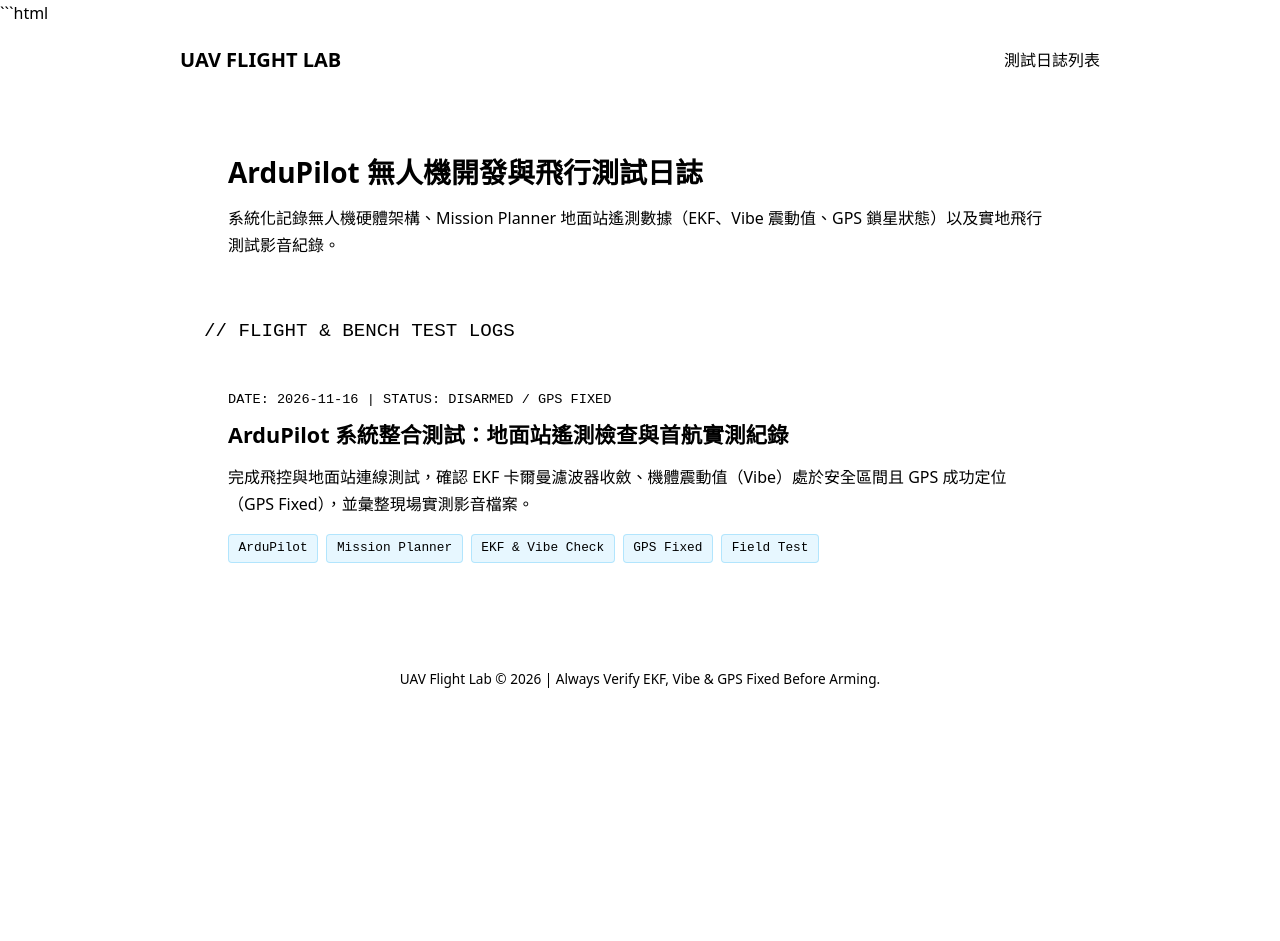
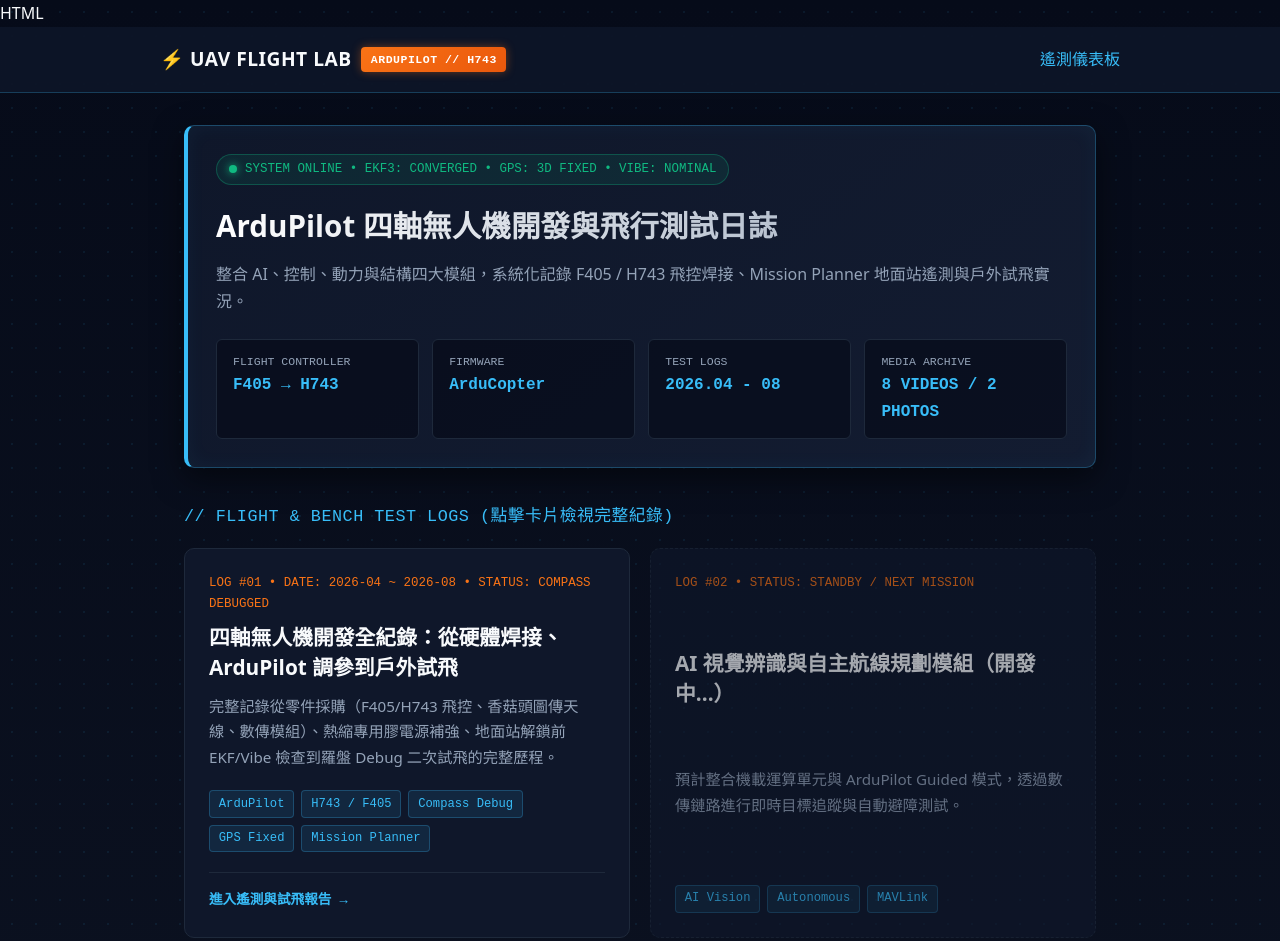
Before and after one commit to jasonfan710-art/fpv, a plain HTML site: page index.html in a window 1280 px wide. Shown: the top 941 px of the page. Before the commit the page ends 800 px from the top, so only its background shows below. Drawn offline with Linux system fonts and the light colour scheme; files that its build step writes are made by us from their sources.

Commit message:
Add files via upload

````diff
--- a/ccs/style.css
+++ b/ccs/style.css
@@ -1,12 +1,12 @@
-```css
 :root {
-    --bg-main: #0F172A;
-    --bg-card: #1E293B;
-    --border-color: #334155;
+    --bg-main: #060B19;
+    --bg-card: #0F172A;
+    --border-color: #1E293B;
     --text-primary: #F8FAFC;
     --text-secondary: #94A3B8;
     --accent-orange: #F97316;
     --accent-blue: #38BDF8;
+    --accent-green: #10B981;
 }
 
 * {
@@ -17,6 +17,8 @@
 
 body {
     background-color: var(--bg-main);
+    background-image: radial-gradient(rgba(56, 189, 248, 0.08) 1px, transparent 1px), linear-gradient(to bottom, #060B19, #0B1120);
+    background-size: 24px 24px, 100% 100%;
     color: var(--text-primary);
     font-family: system-ui, -apple-system, "Noto Sans TC", sans-serif;
     line-height: 1.7;
@@ -27,19 +29,19 @@ a {
     text-decoration: none;
 }
 
-    a:hover {
-        text-decoration: underline;
-    }
-
 /* Header */
 header {
-    background-color: var(--bg-card);
-    border-bottom: 1px solid var(--border-color);
+    background-color: rgba(15, 23, 42, 0.85);
+    backdrop-filter: blur(10px);
+    border-bottom: 1px solid rgba(56, 189, 248, 0.25);
     padding: 1rem 1.5rem;
+    position: sticky;
+    top: 0;
+    z-index: 100;
 }
 
 .nav-container {
-    max-width: 920px;
+    max-width: 960px;
     margin: 0 auto;
     display: flex;
     justify-content: space-between;
@@ -47,131 +49,219 @@ header {
 }
 
 .site-title {
-    font-size: 1.25rem;
-    font-weight: 700;
+    font-size: 1.2rem;
+    font-weight: 800;
+    letter-spacing: 0.5px;
     color: var(--text-primary);
     display: flex;
     align-items: center;
-    gap: 0.5rem;
+    gap: 0.6rem;
 }
 
 .badge {
-    background-color: var(--accent-orange);
+    background: linear-gradient(135deg, #F97316, #EA580C);
     color: #fff;
-    font-size: 0.75rem;
+    font-size: 0.72rem;
     font-family: monospace;
-    padding: 0.15rem 0.5rem;
+    padding: 0.2rem 0.6rem;
     border-radius: 4px;
+    box-shadow: 0 0 10px rgba(249, 115, 22, 0.4);
 }
 
 /* Main */
 main {
-    max-width: 920px;
+    max-width: 960px;
     margin: 2rem auto;
     padding: 0 1.5rem;
 }
 
+/* Hero Telemetry HUD */
 .hero {
-    background-color: var(--bg-card);
-    border: 1px solid var(--border-color);
-    border-left: 4px solid var(--accent-orange);
-    border-radius: 8px;
-    padding: 1.5rem;
-    margin-bottom: 2rem;
+    background: linear-gradient(145deg, #0F172A, #131C31);
+    border: 1px solid rgba(56, 189, 248, 0.3);
+    border-left: 4px solid var(--accent-blue);
+    border-radius: 10px;
+    padding: 1.75rem;
+    margin-bottom: 2.2rem;
+    box-shadow: 0 10px 30px rgba(0, 0, 0, 0.5), inset 0 0 20px rgba(56, 189, 248, 0.05);
+}
+
+.telemetry-bar {
+    font-family: monospace;
+    font-size: 0.78rem;
+    color: var(--accent-green);
+    background-color: rgba(16, 185, 129, 0.1);
+    border: 1px solid rgba(16, 185, 129, 0.3);
+    display: inline-flex;
+    align-items: center;
+    gap: 0.5rem;
+    padding: 0.25rem 0.75rem;
+    border-radius: 999px;
+    margin-bottom: 1rem;
+}
+
+.status-dot {
+    width: 8px;
+    height: 8px;
+    background-color: var(--accent-green);
+    border-radius: 50%;
+    box-shadow: 0 0 8px var(--accent-green);
 }
 
 .hero h1 {
-        font-size: 1.75rem;
-        margin-bottom: 0.5rem;
+    font-size: 1.85rem;
+    margin-bottom: 0.6rem;
+    background: linear-gradient(to right, #FFFFFF, #94A3B8);
+    -webkit-background-clip: text;
+    -webkit-text-fill-color: transparent;
 }
 
 .hero p {
     color: var(--text-secondary);
+    margin-bottom: 1.5rem;
+}
+
+.stats-row {
+    display: grid;
+    grid-template-columns: repeat(auto-fit, minmax(180px, 1fr));
+    gap: 0.85rem;
+}
+
+.stat-box {
+    background-color: rgba(6, 11, 25, 0.7);
+    border: 1px solid var(--border-color);
+    border-radius: 6px;
+    padding: 0.75rem 1rem;
+}
+
+.stat-label {
+    display: block;
+    font-family: monospace;
+    font-size: 0.72rem;
+    color: var(--text-secondary);
+}
+
+.stat-value {
+    font-family: monospace;
+    font-size: 1rem;
+    font-weight: 700;
+    color: var(--accent-blue);
 }
 
 /* Post Cards */
 .section-title {
-    font-size: 1.2rem;
+    font-size: 1.05rem;
     margin-bottom: 1rem;
     color: var(--accent-blue);
     font-family: monospace;
+    letter-spacing: 0.5px;
 }
 
 .card-grid {
     display: grid;
+    grid-template-columns: repeat(auto-fit, minmax(380px, 1fr));
     gap: 1.25rem;
 }
 
 .card {
     background-color: var(--bg-card);
     border: 1px solid var(--border-color);
-    border-radius: 8px;
+    border-radius: 10px;
     padding: 1.5rem;
-    transition: border-color 0.2s;
+    display: flex;
+    flex-direction: column;
+    justify-content: space-between;
+    transition: transform 0.2s, border-color 0.2s, box-shadow 0.2s;
 }
 
     .card:hover {
-        border-color: var(--accent-orange);
+        transform: translateY(-3px);
+        border-color: var(--accent-blue);
+        box-shadow: 0 8px 24px rgba(56, 189, 248, 0.15);
+    }
+
+.card-placeholder {
+    opacity: 0.65;
+    border-style: dashed;
 }
 
 .card-meta {
     font-family: monospace;
-    font-size: 0.85rem;
-    color: var(--text-secondary);
-    margin-bottom: 0.4rem;
+    font-size: 0.78rem;
+    color: var(--accent-orange);
+    margin-bottom: 0.5rem;
 }
 
 .card h2 {
-    font-size: 1.35rem;
-    margin-bottom: 0.6rem;
+    font-size: 1.3rem;
+    margin-bottom: 0.75rem;
+    line-height: 1.4;
 }
 
     .card h2 a {
         color: var(--text-primary);
     }
 
-        .card h2 a:hover {
-            color: var(--accent-orange);
-            text-decoration: none;
+.card p {
+    color: var(--text-secondary);
+    font-size: 0.95rem;
 }
 
 .tag-list {
     display: flex;
     flex-wrap: wrap;
-    gap: 0.5rem;
-    margin-top: 1rem;
+    gap: 0.45rem;
+    margin-top: 1.2rem;
 }
 
 .tag {
-    background-color: rgba(56, 189, 248, 0.12);
+    background-color: rgba(56, 189, 248, 0.1);
     color: var(--accent-blue);
-    border: 1px solid rgba(56, 189, 248, 0.3);
+    border: 1px solid rgba(56, 189, 248, 0.25);
     font-family: monospace;
-    font-size: 0.8rem;
-    padding: 0.15rem 0.6rem;
+    font-size: 0.76rem;
+    padding: 0.15rem 0.55rem;
     border-radius: 4px;
+}
+
+.card-footer {
+    margin-top: 1.25rem;
+    padding-top: 1rem;
+    border-top: 1px solid var(--border-color);
+}
+
+.btn-tech {
+    display: inline-block;
+    font-family: monospace;
+    font-size: 0.85rem;
+    font-weight: 700;
+    color: var(--accent-blue);
+}
+
+    .btn-tech:hover {
+        color: #fff;
     }
 
 /* Article Page */
 article {
     background-color: var(--bg-card);
     border: 1px solid var(--border-color);
-    border-radius: 8px;
+    border-radius: 10px;
     padding: 2rem;
 }
 
     article h1 {
-        font-size: 1.8rem;
-        margin-bottom: 0.5rem;
+        font-size: 1.75rem;
+        margin-bottom: 0.75rem;
     }
 
     article h2 {
-        font-size: 1.3rem;
-        color: var(--accent-orange);
+        font-size: 1.25rem;
+        color: var(--accent-blue);
         margin-top: 1.8rem;
         margin-bottom: 0.8rem;
         border-bottom: 1px solid var(--border-color);
-        padding-bottom: 0.3rem;
+        padding-bottom: 0.35rem;
     }
 
     article p, article ul {
@@ -183,7 +273,6 @@ article {
         padding-left: 1.5rem;
     }
 
-/* Spec Table */
 .table-wrapper {
     overflow-x: auto;
     margin: 1rem 0 1.5rem 0;
@@ -193,25 +282,24 @@ article {
     width: 100%;
     border-collapse: collapse;
     font-family: monospace;
-    font-size: 0.9rem;
+    font-size: 0.88rem;
 }
 
     .spec-table th, .spec-table td {
         border: 1px solid var(--border-color);
-        padding: 0.7rem 1rem;
+        padding: 0.75rem 1rem;
         text-align: left;
     }
 
     .spec-table th {
-        background-color: rgba(15, 23, 42, 0.6);
+        background-color: rgba(6, 11, 25, 0.8);
         color: var(--accent-blue);
         width: 28%;
     }
 
-/* Code / CLI Block */
 pre {
-    background-color: #090D16;
-    border: 1px solid var(--border-color);
+    background-color: #050811;
+    border: 1px solid rgba(56, 189, 248, 0.25);
     border-radius: 6px;
     padding: 1rem;
     overflow-x: auto;
@@ -221,15 +309,21 @@ pre {
 code {
     font-family: monospace;
     color: #E2E8F0;
-    font-size: 0.9rem;
+    font-size: 0.88rem;
 }
 
-/* Footer */
 footer {
     text-align: center;
     color: var(--text-secondary);
-    font-size: 0.85rem;
+    font-size: 0.82rem;
+    font-family: monospace;
     padding: 2rem 1rem;
     border-top: 1px solid var(--border-color);
     margin-top: 3rem;
 }
+
+@media (max-width: 600px) {
+    .card-grid {
+        grid-template-columns: 1fr;
+    }
+}
--- a/index.html
+++ b/index.html
@@ -1,42 +1,77 @@
-```html
+HTML
 <!DOCTYPE html>
 <html lang="zh-Hant">
 <head>
   <meta charset="UTF-8">
   <meta name="viewport" content="width=device-width, initial-scale=1.0">
-  <title>ArduPilot 無人機開發與飛行測試日誌 | UAV Flight Log</title>
+  <title>ArduPilot 無人機開發與飛行測試日誌 | UAV Flight Lab</title>
   <link rel="stylesheet" href="css/style.css">
 </head>
 <body>
   <header>
     <div class="nav-container">
       <a href="index.html" class="site-title">
-        UAV FLIGHT LAB <span class="badge">ARDUPILOT</span>
+        ⚡ UAV FLIGHT LAB <span class="badge">ARDUPILOT // H743</span>
       </a>
       <nav>
-        <a href="index.html">測試日誌列表</a>
+        <a href="index.html">遙測儀表板</a>
       </nav>
     </div>
   </header>
 
   <main>
     <section class="hero">
-      <h1>ArduPilot 無人機開發與飛行測試日誌</h1>
-      <p>系統化記錄無人機硬體架構、Mission Planner 地面站遙測數據（EKF、Vibe 震動值、GPS 鎖星狀態）以及實地飛行測試影音紀錄。</p>
+      <div class="telemetry-bar">
+        <span class="status-dot"></span> SYSTEM ONLINE &bull; EKF3: CONVERGED &bull; GPS: 3D FIXED &bull; VIBE: NOMINAL
+      </div>
+      <h1>ArduPilot 四軸無人機開發與飛行測試日誌</h1>
+      <p>整合 AI、控制、動力與結構四大模組，系統化記錄 F405 / H743 飛控焊接、Mission Planner 地面站遙測與戶外試飛實況。</p>
+      <div class="stats-row">
+        <div class="stat-box">
+          <span class="stat-label">FLIGHT CONTROLLER</span>
+          <span class="stat-value">F405 &rarr; H743</span>
+        </div>
+        <div class="stat-box">
+          <span class="stat-label">FIRMWARE</span>
+          <span class="stat-value">ArduCopter</span>
+        </div>
+        <div class="stat-box">
+          <span class="stat-label">TEST LOGS</span>
+          <span class="stat-value">2026.04 - 08</span>
+        </div>
+        <div class="stat-box">
+          <span class="stat-label">MEDIA ARCHIVE</span>
+          <span class="stat-value">8 VIDEOS / 2 PHOTOS</span>
+        </div>
+      </div>
     </section>
 
-    <div class="section-title">// FLIGHT & BENCH TEST LOGS</div>
+    <div class="section-title">// FLIGHT &amp; BENCH TEST LOGS (點擊卡片檢視完整紀錄)</div>
     <div class="card-grid">
       <div class="card">
-        <div class="card-meta">DATE: 2026-11-16 | STATUS: DISARMED / GPS FIXED</div>
-        <h2><a href="posts/2026-11-ardupilot-bench-test.html">ArduPilot 系統整合測試：地面站遙測檢查與首航實測紀錄</a></h2>
-        <p>完成飛控與地面站連線測試，確認 EKF 卡爾曼濾波器收斂、機體震動值（Vibe）處於安全區間且 GPS 成功定位（GPS Fixed），並彙整現場實測影音檔案。</p>
+        <div class="card-meta">LOG #01 &bull; DATE: 2026-04 ~ 2026-08 &bull; STATUS: COMPASS DEBUGGED</div>
+        <h2><a href="posts/2026-11-ardupilot-bench-test.html">四軸無人機開發全紀錄：從硬體焊接、ArduPilot 調參到戶外試飛</a></h2>
+        <p>完整記錄從零件採購（F405/H743 飛控、香菇頭圖傳天線、數傳模組）、熱縮專用膠電源補強、地面站解鎖前 EKF/Vibe 檢查到羅盤 Debug 二次試飛的完整歷程。</p>
         <div class="tag-list">
           <span class="tag">ArduPilot</span>
+          <span class="tag">H743 / F405</span>
+          <span class="tag">Compass Debug</span>
+          <span class="tag">GPS Fixed</span>
           <span class="tag">Mission Planner</span>
-          <span class="tag">EKF & Vibe Check</span>
-          <span class="tag">GPS Fixed</span>
-          <span class="tag">Field Test</span>
+        </div>
+        <div class="card-footer">
+          <a href="posts/2026-11-ardupilot-bench-test.html" class="btn-tech">進入遙測與試飛報告 &rarr;</a>
+        </div>
+      </div>
+
+      <div class="card card-placeholder">
+        <div class="card-meta">LOG #02 &bull; STATUS: STANDBY / NEXT MISSION</div>
+        <h2>AI 視覺辨識與自主航線規劃模組（開發中...）</h2>
+        <p>預計整合機載運算單元與 ArduPilot Guided 模式，透過數傳鏈路進行即時目標追蹤與自動避障測試。</p>
+        <div class="tag-list">
+          <span class="tag">AI Vision</span>
+          <span class="tag">Autonomous</span>
+          <span class="tag">MAVLink</span>
         </div>
       </div>
     </div>
````
Lines whose indentation alone changed are shown as unchanged.
